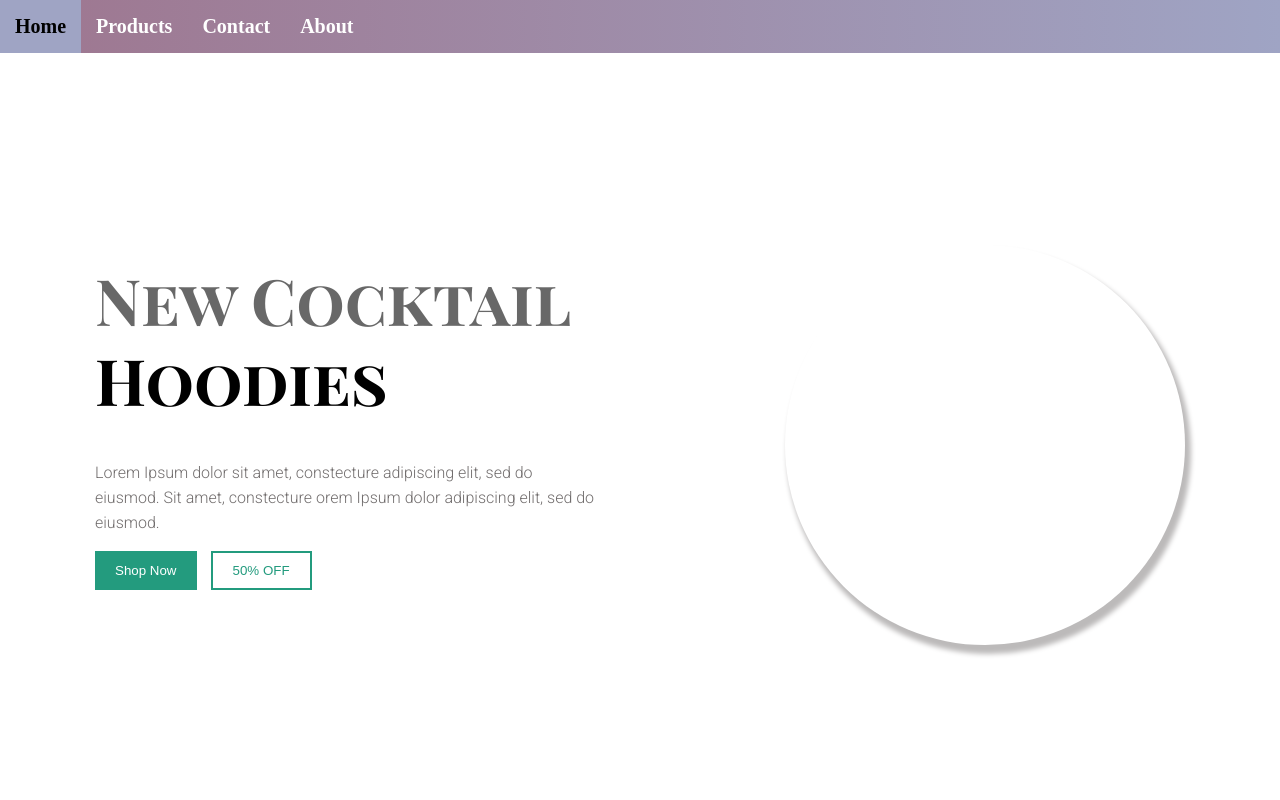
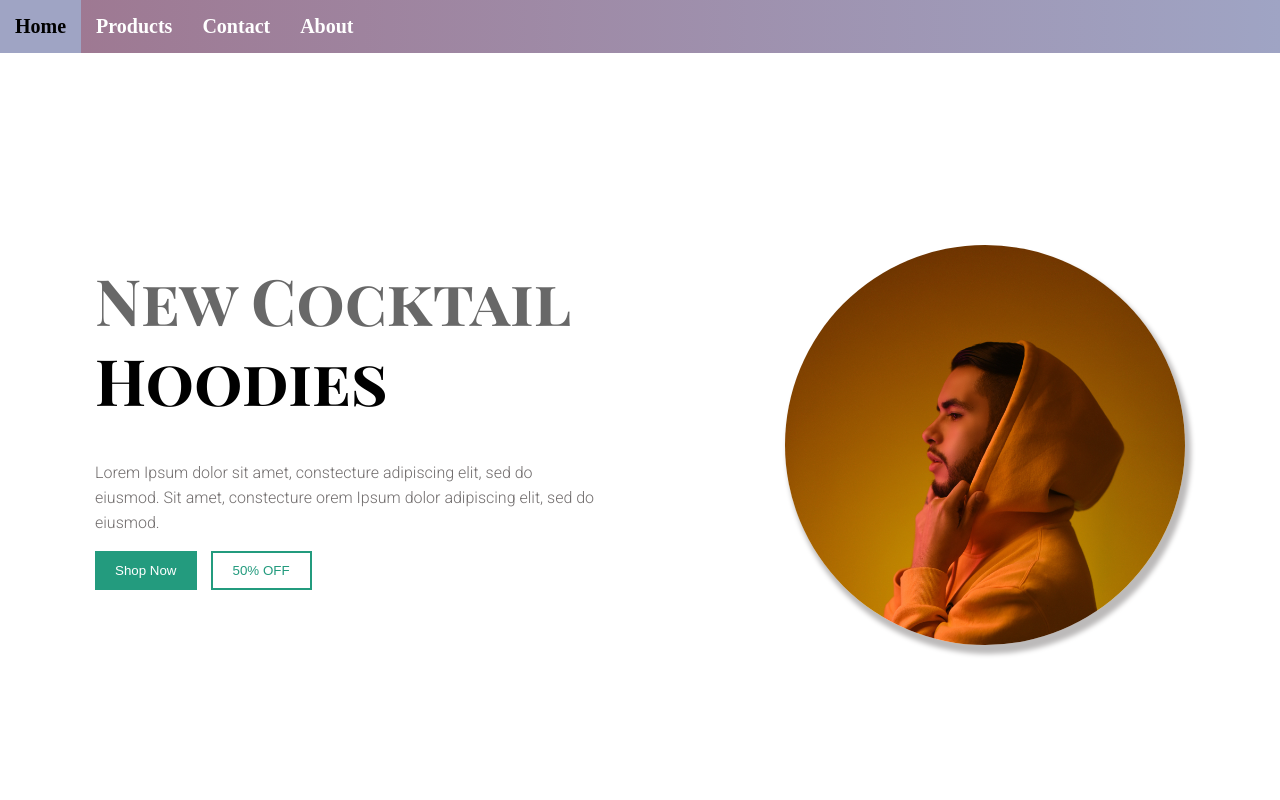
Before and after one commit to ossrndc/Project-1-Web-Dev, a plain HTML site: page index.html in a window 1280 px wide. Shown: the top 800 px of the page. Drawn offline with Linux system fonts and the light colour scheme.

Commit message:
Loading image properly

```diff
--- a/style.css
+++ b/style.css
@@ -131,7 +131,7 @@ header {
 
 .header-img {
   border-radius: 100%;
-  background: url(imagesbanez-1NPUmTaiMeg-unsplash.jpg);
+  background: url(./images/oswaldo-ibanez-1NPUmTaiMeg-unsplash.jpg);
   background-position: top;
   background-size: cover;
   width: 400px;
```
